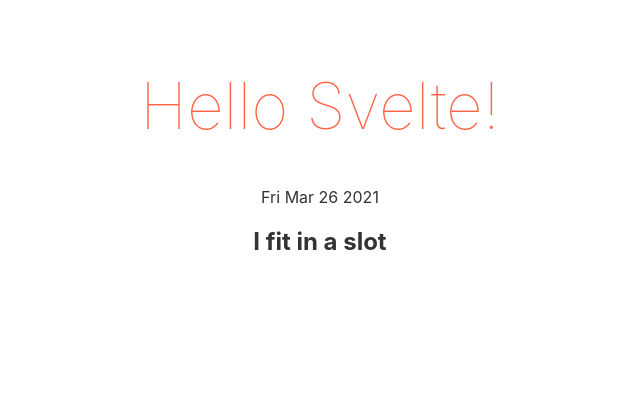
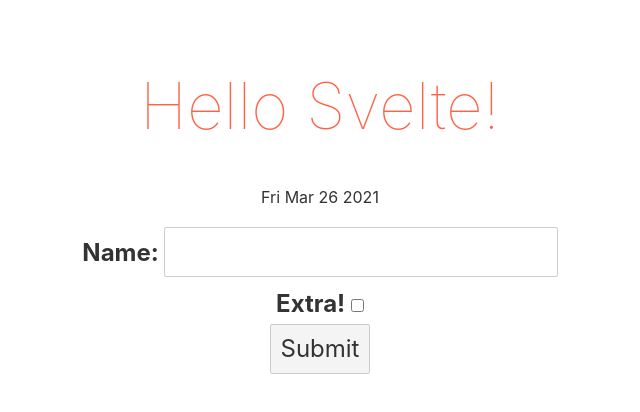
Before and after one commit to helloitsjoe/svelte-demo, a Svelte app: page / in a window 1280 px wide. Shown: the top 412 px of the page, without its empty margins (320-960 px from the left). Built offline with nearby package versions, Linux system fonts and the light colour scheme.

Commit message:
Add form

```diff
--- a/src/App.svelte
+++ b/src/App.svelte
@@ -1,11 +1,12 @@
 <script>
   import { Header, Wrapper } from './components';
+  import Form from './components/Form.svelte';
   const date = new Date().toDateString();
 </script>
 
 <main>
   <Header name="Svelte" {date} />
-  <Wrapper>I fit in a slot</Wrapper>
+  <Wrapper><Form /></Wrapper>
 </main>
 
 <style>
--- /dev/null
+++ b/src/components/Form.svelte
@@ -0,0 +1,21 @@
+<script>
+  let name = '';
+  let extra = false;
+  let onSubmit = e => {
+    // e.preventDefault();
+    console.log('name', name);
+    console.log('extra', extra);
+  };
+</script>
+
+<form on:submit|preventDefault={onSubmit}>
+  <label>
+    Name:
+    <input bind:value={name} />
+  </label>
+  <label>
+    Extra!
+    <input type="checkbox" bind:checked={extra} />
+  </label>
+  <button type="submit">Submit</button>
+</form>
```
